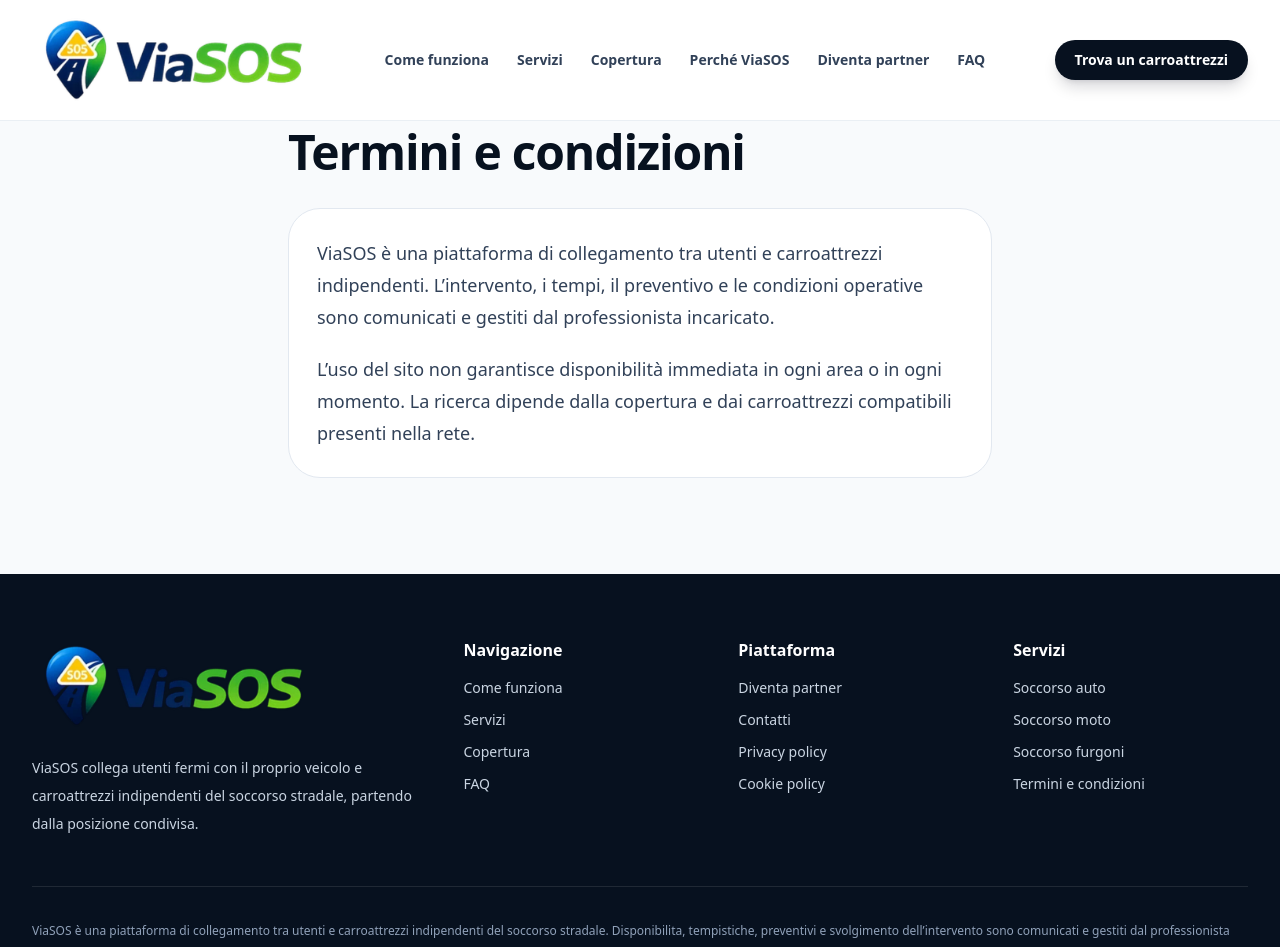
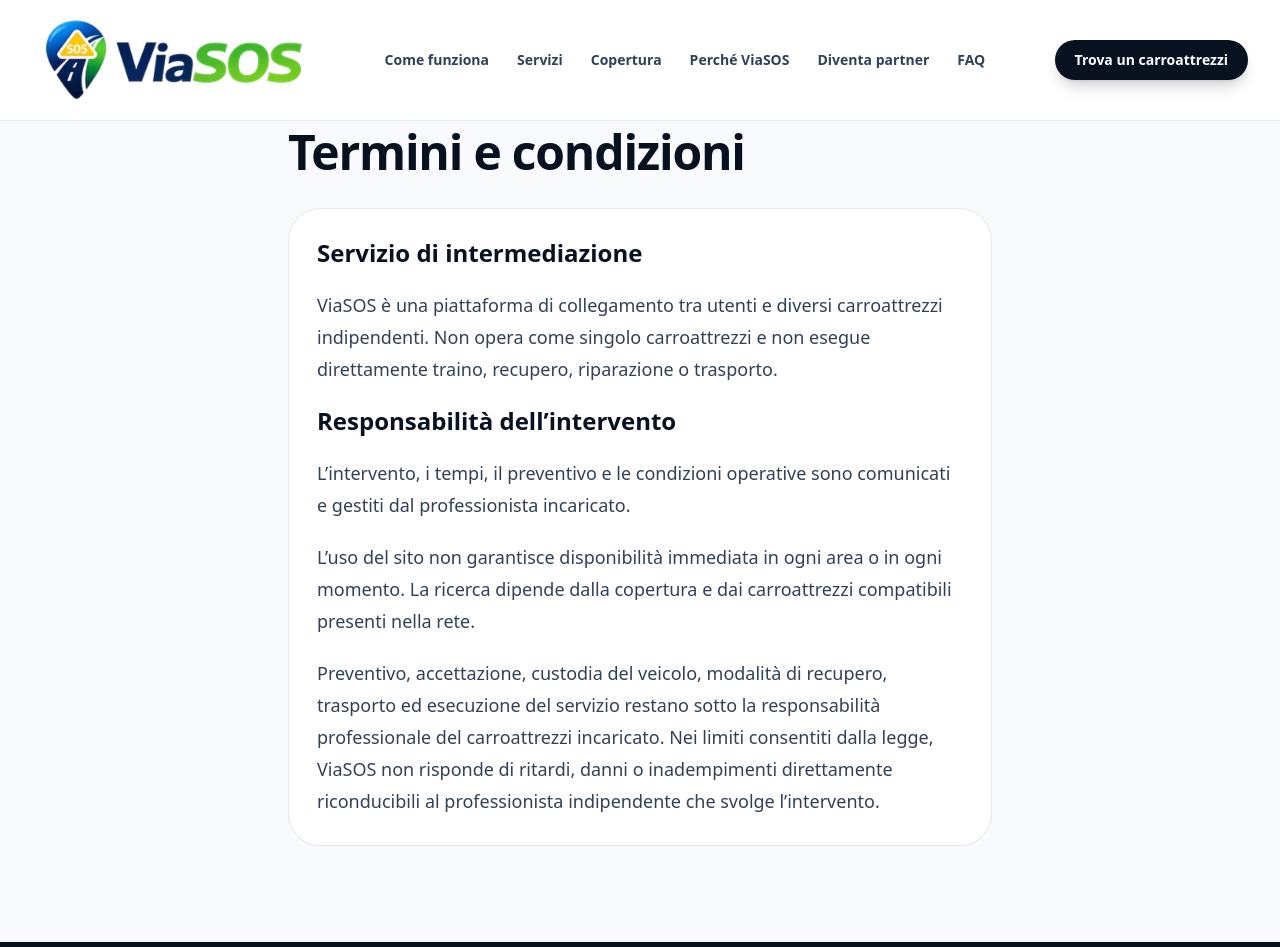
Before and after one commit to alessio-aesthetic/viasos.it, a Next.js app: page /termini in a window 1280 px wide. Shown: the top 947 px of the page. Built offline with nearby package versions, Linux system fonts and the light colour scheme.

Commit message:
Add VAT and intermediary legal disclosure

```diff
--- a/src/app/privacy/page.tsx
+++ b/src/app/privacy/page.tsx
@@ -10,9 +10,22 @@ export default function PrivacyPage() {
         posizione condivisa.
       </p>
       <p>
-        I dati sono usati per consentire il contatto con carroattrezzi indipendenti
-        del soccorso stradale compatibili con la richiesta. Per informazioni
-        specifiche o aggiornamenti della policy puoi contattare ViaSOS.
+        I dati sono usati per consentire il contatto con carroattrezzi
+        indipendenti compatibili con la richiesta. Per informazioni specifiche o
+        aggiornamenti della policy puoi contattare ViaSOS.
+      </p>
+      <h2 className="text-2xl font-black text-[#07111f]">Ruolo di ViaSOS</h2>
+      <p>
+        ViaSOS opera esclusivamente come piattaforma di intermediazione: mette
+        l’utente in contatto con diversi carroattrezzi indipendenti presenti
+        nella rete e non esegue direttamente gli interventi di soccorso
+        stradale.
+      </p>
+      <p>
+        I dati necessari alla richiesta possono essere comunicati ai
+        professionisti contattati per verificare disponibilità e compatibilità.
+        Il carroattrezzi che accetta l’incarico agisce in autonomia ed è
+        responsabile delle attività operative di propria competenza.
       </p>
     </LegalPage>
   )
--- a/src/app/termini/page.tsx
+++ b/src/app/termini/page.tsx
@@ -3,16 +3,33 @@ import { LegalPage } from '@/components/viasos/legal-page'
 export default function TermsPage() {
   return (
     <LegalPage title="Termini e condizioni">
+      <h2 className="text-2xl font-black text-[#07111f]">
+        Servizio di intermediazione
+      </h2>
       <p>
-        ViaSOS è una piattaforma di collegamento tra utenti e carroattrezzi
-        indipendenti. L’intervento, i tempi, il preventivo e le condizioni
-        operative sono comunicati e gestiti dal professionista incaricato.
+        ViaSOS è una piattaforma di collegamento tra utenti e diversi
+        carroattrezzi indipendenti. Non opera come singolo carroattrezzi e non
+        esegue direttamente traino, recupero, riparazione o trasporto.
+      </p>
+      <h2 className="text-2xl font-black text-[#07111f]">
+        Responsabilità dell’intervento
+      </h2>
+      <p>
+        L’intervento, i tempi, il preventivo e le condizioni operative sono
+        comunicati e gestiti dal professionista incaricato.
       </p>
       <p>
         L’uso del sito non garantisce disponibilità immediata in ogni area o in
         ogni momento. La ricerca dipende dalla copertura e dai carroattrezzi
         compatibili presenti nella rete.
       </p>
+      <p>
+        Preventivo, accettazione, custodia del veicolo, modalità di recupero,
+        trasporto ed esecuzione del servizio restano sotto la responsabilità
+        professionale del carroattrezzi incaricato. Nei limiti consentiti dalla
+        legge, ViaSOS non risponde di ritardi, danni o inadempimenti direttamente
+        riconducibili al professionista indipendente che svolge l’intervento.
+      </p>
     </LegalPage>
   )
 }
--- a/src/components/viasos/footer.tsx
+++ b/src/components/viasos/footer.tsx
@@ -9,9 +9,12 @@ export function Footer() {
           <div>
             <Brand className="[&_*]:text-white" />
             <p className="mt-5 max-w-md text-sm leading-7 text-slate-300">
-              ViaSOS collega utenti fermi con il proprio veicolo e carroattrezzi
-              indipendenti del soccorso stradale, partendo dalla posizione
-              condivisa.
+              ViaSOS mette in contatto chi necessita di assistenza con diversi
+              carroattrezzi indipendenti presenti nella rete. Opera come
+              intermediario e non come singolo carroattrezzi.
+            </p>
+            <p className="mt-4 text-sm font-bold text-white">
+              P. IVA {site.vatNumber}
             </p>
           </div>
           <FooterGroup
@@ -44,7 +47,7 @@ export function Footer() {
         </div>
         <p className="mt-12 border-t border-white/10 pt-8 text-xs leading-6 text-slate-400">
           ViaSOS è una piattaforma di collegamento tra utenti e carroattrezzi
-          indipendenti del soccorso stradale. Disponibilita, tempistiche,
+          indipendenti del soccorso stradale. Disponibilità, tempistiche,
           preventivi e svolgimento dell’intervento sono comunicati e gestiti dal
           professionista incaricato. La vicinanza viene determinata in base alla
           posizione condivisa e ai carroattrezzi disponibili e compatibili
--- a/src/data/site.ts
+++ b/src/data/site.ts
@@ -2,6 +2,7 @@ export const site = {
   name: 'ViaSOS',
   domain: 'viasos.it',
   url: 'https://viasos.it',
+  vatNumber: '02606820690',
   title: 'ViaSOS | Carroattrezzi e Soccorso Stradale Vicino in Tutta Italia',
   description:
     'Invia la tua posizione e ViaSOS cerca automaticamente il carroattrezzi disponibile più vicino. Una sola richiesta, risposta tramite WhatsApp e rete di partner in tutta Italia.',
```
